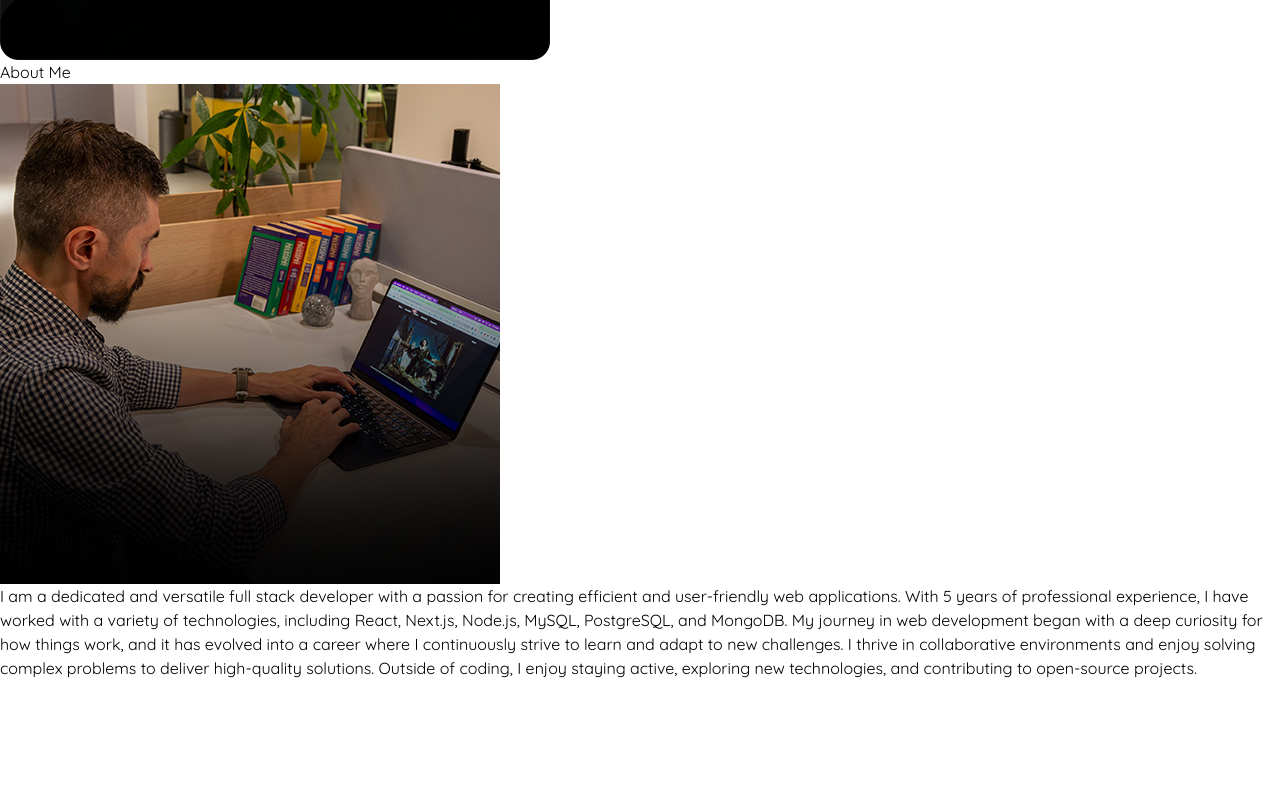
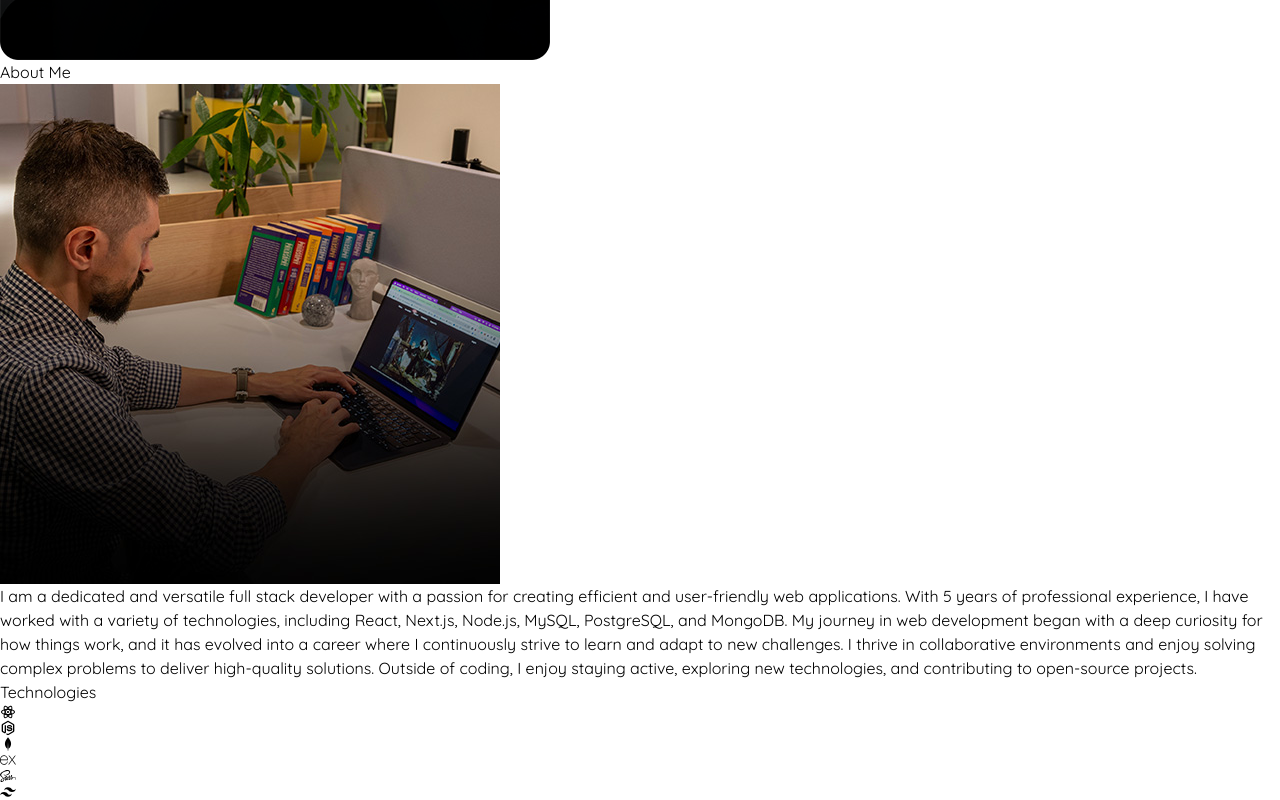
Before and after one commit to evirac/Portfolio, a React (Vite) app: page / in a window 1280 px wide. Shown: the part 678-1478 px from the top of the page. Before the commit the page ends 1358 px from the top, so only its background shows below. Built offline with nearby package versions, Linux system fonts and the light colour scheme.

Commit message:
modified

```diff
--- a/package.json
+++ b/package.json
@@ -25,6 +25,7 @@
     "eslint-plugin-react-hooks": "^4.6.2",
     "eslint-plugin-react-refresh": "^0.4.7",
     "postcss": "^8.4.39",
+    "prettier": "3.3.3",
     "tailwindcss": "^3.4.6",
     "vite": "^5.3.4"
   }
--- a/src/App.jsx
+++ b/src/App.jsx
@@ -1,10 +1,11 @@
 import About from "./components/About";
 import Hero from "./components/Hero";
 import Navbar from "./components/Navbar";
+import Technologies from "./components/Technologies";
 
 export default function App() {
   return (
-    <div className="overflow-x-hidden text-neutral-300 antialiased selection:bg-orange-300 selection:text-orange-900">
+    <div className="overflow-x-hidden text-neutral-300 antialiased selection:bg-violet-300 selection:text-violet-900">
       <div className="fixed top-0 -z-10 h-full w-full">
 
       <div className="absolute top-0 z-[-2] h-screen w-screen bg-neutral-950 bg-[radial-gradient(ellipse_80%_80%_at_50%_-20%,rgba(120,119,198,0.3),rgba(255,255,255,0))]">
@@ -16,6 +17,7 @@ export default function App() {
         <Navbar />
         <Hero />
         <About />
+        <Technologies />
       </div>
 
     </div>
--- /dev/null
+++ b/src/components/Technologies.jsx
@@ -0,0 +1,34 @@
+import React from "react";
+import { RiReactjsLine } from "react-icons/ri";
+import { RiNodejsLine } from "react-icons/ri";
+import { BiLogoMongodb } from "react-icons/bi";
+import { FaSass } from "react-icons/fa";
+import { RiTailwindCssFill } from "react-icons/ri";
+import { SiExpress } from "react-icons/si";
+
+const Technologies = () => {
+  return (
+    <div className="border-b border-neutral-800 pb-24">
+      <h1 className="my-20 text-center text-4xl ">Technologies</h1>
+      <div className="flex flex-wrap items-center justify-center gap-4">
+        <div className="rounded-2xl border-4 border-neutral-800 p-4">
+          <div className="rounded-2xl border-4 border-neutral-800 p-4">
+            <RiReactjsLine className="text-4xl text-blue-400" />
+          </div>
+          <div className="rounded-2xl border-4 border-neutral-800 p-4">
+            <RiNodejsLine className="text-4xl text-green-500" />
+          </div>
+          <div className="rounded-2xl border-4 border-neutral-800 p-4">
+            <BiLogoMongodb className="text-4xl text-emerald-700" />
+          </div>
+          <div className="rounded-2xl border-4 border-neutral-800 p-4"></div>
+          <SiExpress className="" />
+          <FaSass className="text-4xl text-pink-400" />
+          <RiTailwindCssFill className="text-4xl text-blue-400" />
+        </div>
+      </div>
+    </div>
+  );
+};
+
+export default Technologies;
```
Also changed, not shown: 1 other file (tests, documents, lock files or other folders).
